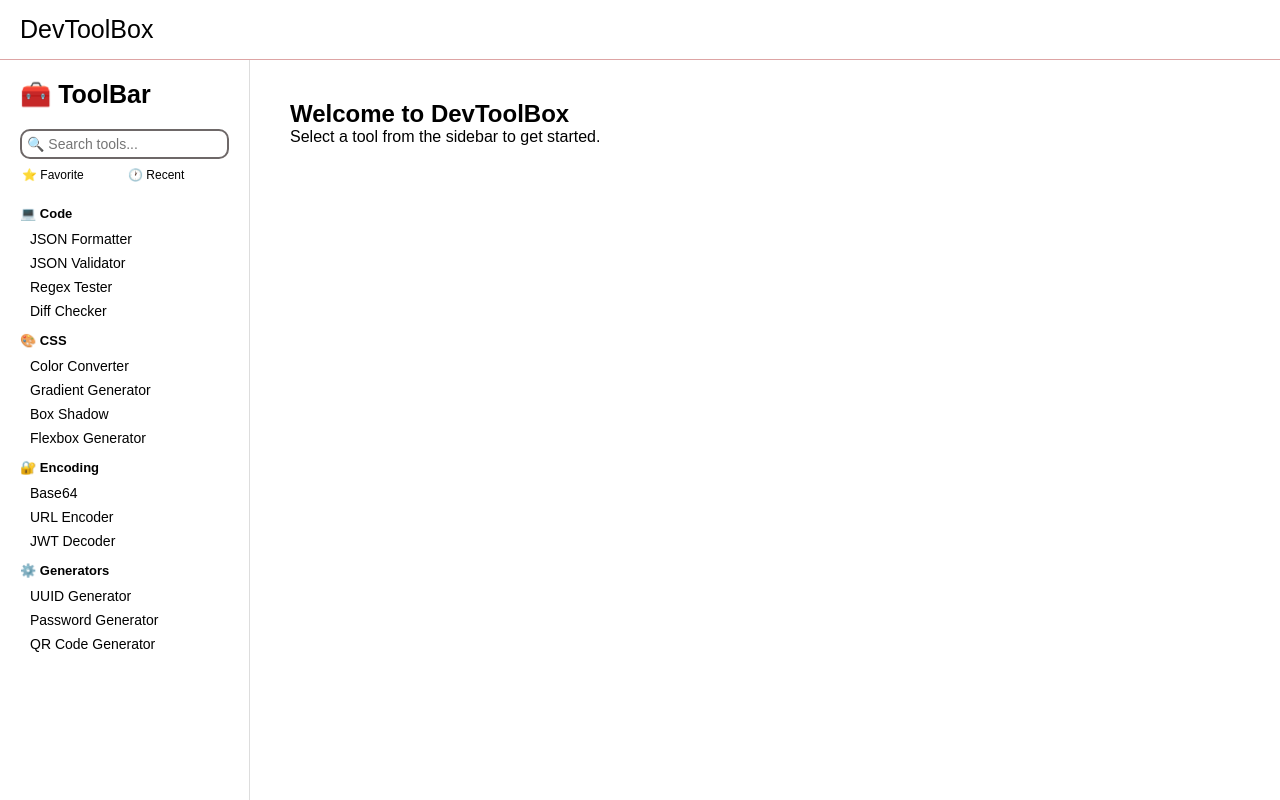
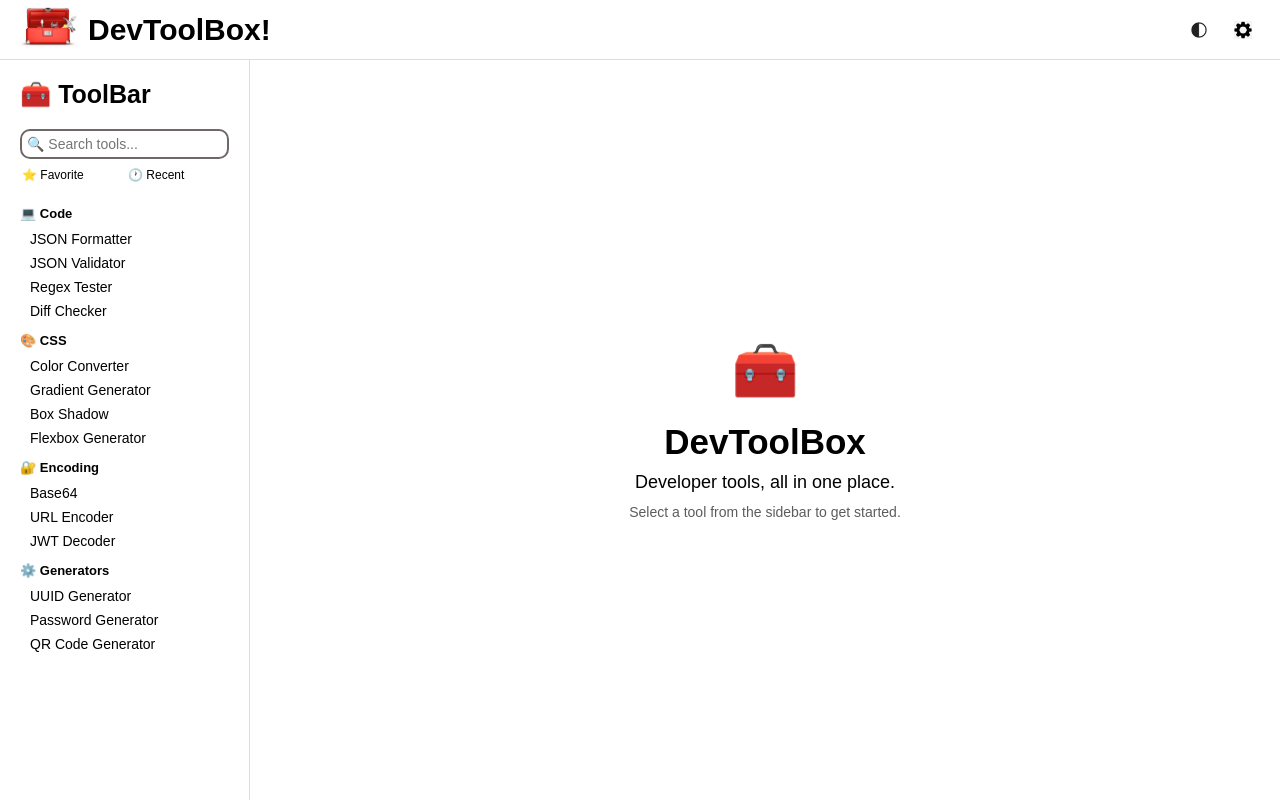
Before and after one commit to SnaggingCobra/DevToolBox, a plain HTML site: page index.html in a window 1280 px wide. Drawn offline with Linux system fonts and the light colour scheme.

Commit message:
Skeliton done

```diff
--- a/index.html
+++ b/index.html
@@ -8,7 +8,27 @@
   </head>
   <body>
 
-    <header>DevToolBox</header>
+          <header class="topbar">
+
+              <div class="brand">
+                  <span class="brand-icon">
+                    <img src="assets/Logo.jpg" alt="Settings">
+                  </span>
+                  <h1>DevToolBox</h1>
+              </div>
+
+              <div class="topbar-actions">
+
+                  <button class="header-button" title="Toggle theme">
+                      <img src="assets/mode.png" alt="Settings">
+                  </button>
+
+                  <button class="header-button" title="Settings">
+                      <img src="assets/setting.png" alt="Settings">
+                  </button>
+              </div>
+
+            </header>
 
     <main class="container">
       <aside class="toolbar">
@@ -26,7 +46,8 @@
                 <button>🕐 Recent</button>
 
               </div>
-                  <!-- Tool categories -->
+
+
         <nav class="tool-navigation">
               <div class="tool-category">
                 <h3>💻 Code</h3>
@@ -62,10 +83,27 @@
               </div>
         </nav>
       </aside>
-              <section>
-                <h2>Welcome to DevToolBox</h2>
-                <p>Select a tool from the sidebar to get started.</p>
-              </section>
+    <section class="workspace">
+
+      <div class="welcome-screen">
+
+          <div class="welcome-icon">
+              🧰
+          </div>
+
+          <h2>DevToolBox</h2>
+
+          <p>
+              Developer tools, all in one place.
+          </p>
+
+          <span>
+              Select a tool from the sidebar to get started.
+          </span>
+
+      </div>
+
+    </section>
 
 
 
--- a/style.css
+++ b/style.css
@@ -9,16 +9,72 @@
     min-height: 100vh;
 }
 
-header {
+/* Header */
+.topbar {
     height: 60px;
-    padding: 0 20px;
+    padding: 0 18px;
 
     display: flex;
     align-items: center;
+    justify-content: space-between;
 
-    border-bottom: 1px solid #dda4a4;
+    border-bottom: 1px solid #ddd;
 
-    font-size: 25px;
+    background: #ffffff;
+}
+
+
+/* Brand */
+
+.brand {
+    display: flex;
+    align-items: center;
+    gap: 10px;
+}
+
+.brand-icon img {
+    width: 60px;
+    height: 50px;
+    object-fit: contain;
+}
+
+.brand h1 {
+    font-size: 30px;
+    font-weight: 900;
+}
+
+
+/* Header actions */
+
+.topbar-actions {
+    display: flex;
+    align-items: center;
+    gap: 6px;
+}
+
+
+/* Header buttons */
+
+.header-button {
+    width: 38px;
+    height: 38px;
+    display: flex;
+    align-items: center;
+    justify-content: center;
+    border: none;
+    border-radius: 8px;
+    background: transparent;
+    font-size: 17px;
+    cursor: pointer;
+}
+.header-button img {
+    width: 18px;
+    height: 18px;
+    object-fit: contain;
+}
+
+.header-button:hover {
+    background: #f0f0f0;
 }
 
 main {
@@ -33,19 +89,11 @@
     border-right: 1px solid #ddd;
 }
 
-/* Right workspace */
-section {
-    flex: 1;
-    padding: 40px;
-}
-
 /* Toolbar */
 .sidebar{
     width: 260px;
     padding: 16px;
-
     border-right: 1px solid #ddd;
-
     overflow-y: auto;
 }
 
@@ -129,3 +177,53 @@
 .tool-category button:hover {
     background: #f0f0f0;
 }
+
+/* WorkSpace */
+.workspace {
+    flex: 1;
+    display: flex;
+    justify-content: center;
+    align-items: center;
+    padding: 40px;
+    overflow: auto;
+}
+
+
+/* Welcome screen */
+
+.welcome-screen {
+    text-align: center;
+    max-width: 500px;
+}
+
+
+/* Icon */
+
+.welcome-icon {
+    font-size: 54px;
+    margin-bottom: 20px;
+}
+
+
+/* Title */
+
+.welcome-screen h2 {
+    font-size: 35px;
+    margin-bottom: 10px;
+}
+
+
+/* Description */
+
+.welcome-screen p {
+    font-size: 18px;
+    margin-bottom: 10px;
+}
+
+
+/* Instruction */
+
+.welcome-screen span {
+    font-size: 14px;
+    color: #5d5c5c;
+}
```
Also changed, not shown: assets/Logo.jpg (added), assets/mode.png (added), assets/setting.png (added).
